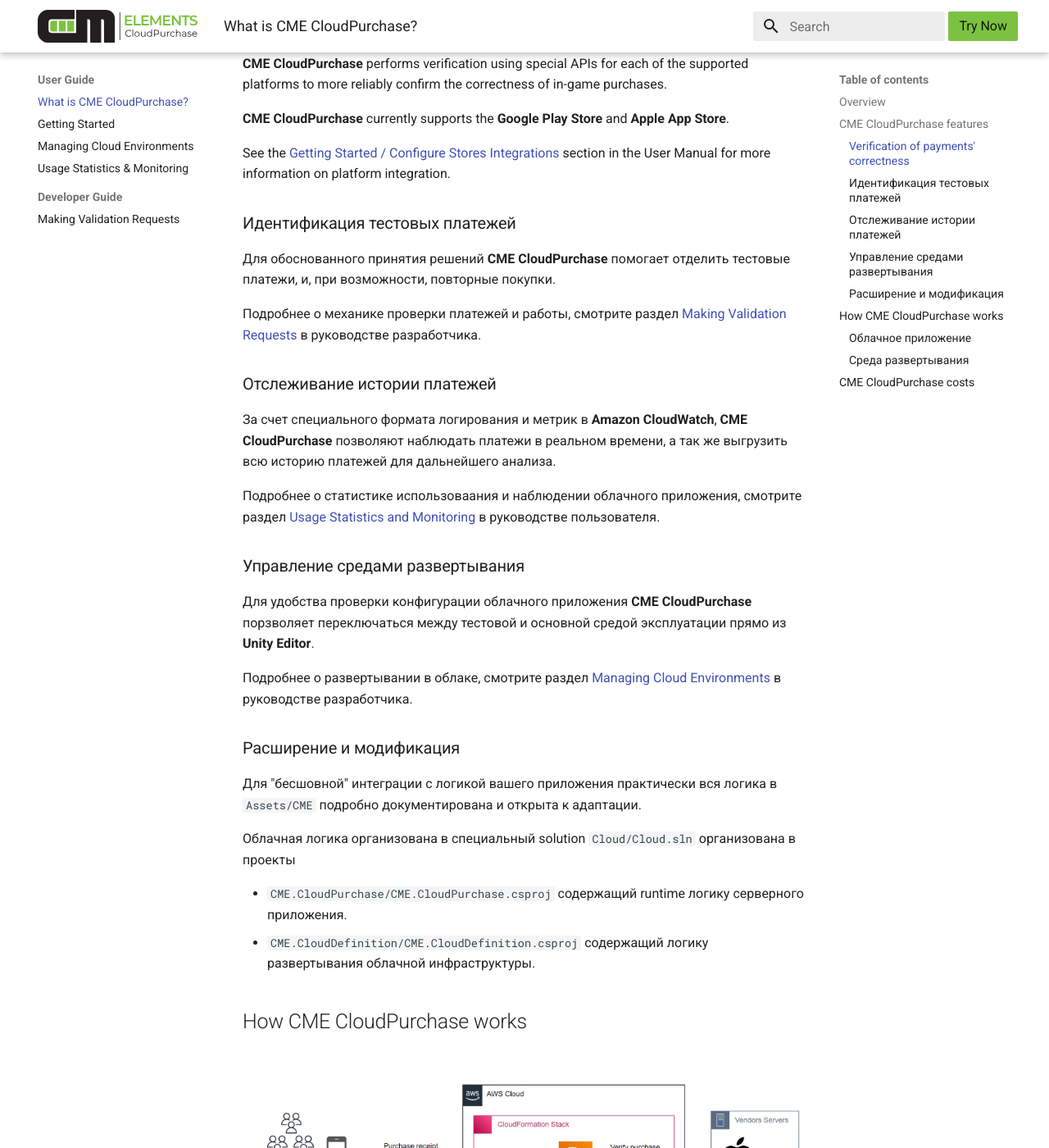
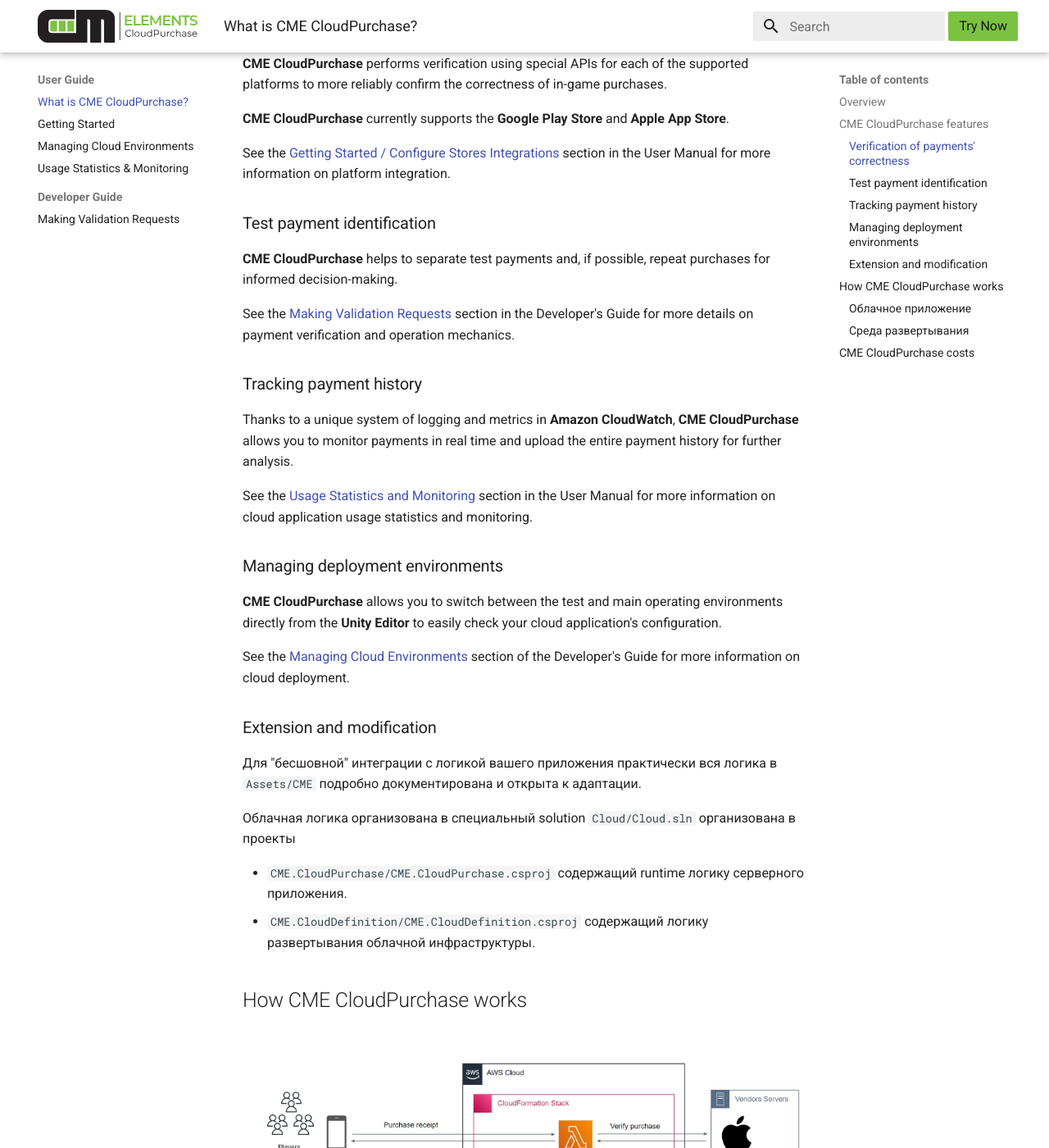
Before and after one commit to creative-mobile/CME.Documentation, an MkDocs documentation site: the page built from docs/index.md, in a window 1280 px wide and 1400 px high, scrolled down 1285 px. Shown: the whole window at 82% size. Built offline with MkDocs 1.6.1 and Material for MkDocs 9.7.7, drawn with Linux system fonts in a browser that asks for light colours; comment, search, counter and statistics services are not loaded.

Commit message:
Update index.md

```diff
--- a/docs/index.md
+++ b/docs/index.md
@@ -34,25 +34,26 @@
 See the [Getting Started / Configure Stores Integrations](user_guide/getting_started.md#stores) section in the User Manual for more information on platform integration.
 
 
-### <a id="feature-2"></a> Идентификация тестовых платежей
+### <a id="feature-2"></a> Test payment identification
 
-Для обоснованного принятия решений **CME CloudPurchase** помогает отделить тестовые платежи, и, при возможности, повторные покупки.
+**CME CloudPurchase** helps to separate test payments and, if possible, repeat purchases for informed decision-making.
 
-Подробнее о механике проверки платежей и работы, смотрите раздел [Making Validation Requests](user_guide/making_validation_requests.md) в руководстве разработчика.
+See the [Making Validation Requests](user_guide/making_validation_requests.md) section in the Developer's Guide for more details on payment verification and operation mechanics.
 
-### <a id="feature-3"></a> Отслеживание истории платежей
 
-За счет специального формата логирования и метрик в **Amazon CloudWatch**, **CME CloudPurchase** позволяют наблюдать платежи в реальном времени, а так же выгрузить всю историю платежей для дальнейшего анализа.
+### <a id="feature-3"></a> Tracking payment history
 
-Подробнее о статистике использоваания и наблюдении облачного приложения, смотрите раздел [Usage Statistics and Monitoring](user_guide/usage_statistics.md) в руководстве пользователя.
+Thanks to a unique system of logging and metrics in **Amazon CloudWatch**, **CME CloudPurchase** allows you to monitor payments in real time and upload the entire payment history for further analysis.
 
-### <a id="feature-4"></a> Управление средами развертывания
+See the [Usage Statistics and Monitoring](user_guide/usage_statistics.md) section in the User Manual for more information on cloud application usage statistics and monitoring.
 
-Для удобства проверки конфигурации облачного приложения **CME CloudPurchase** порзволяет переключаться между тестовой и основной средой эксплуатации прямо из **Unity Editor**.
+### <a id="feature-4"></a> Managing deployment environments
 
-Подробнее о развертывании в облаке, смотрите раздел [Managing Cloud Environments](user_guide/managing_cloud_environments.md) в руководстве разработчика.
+**CME CloudPurchase** allows you to switch between the test and main operating environments directly from the **Unity Editor** to easily check your cloud application's configuration.
 
-### <a id="feature-5"></a> Расширение и модификация
+See the [Managing Cloud Environments](user_guide/managing_cloud_environments.md) section of the Developer's Guide for more information on cloud deployment.
+
+### <a id="feature-5"></a> Extension and modification
 
 Для "бесшовной" интеграции с логикой вашего приложения практически вся логика в `Assets/CME` подробно документирована и открыта к адаптации.
 
```
